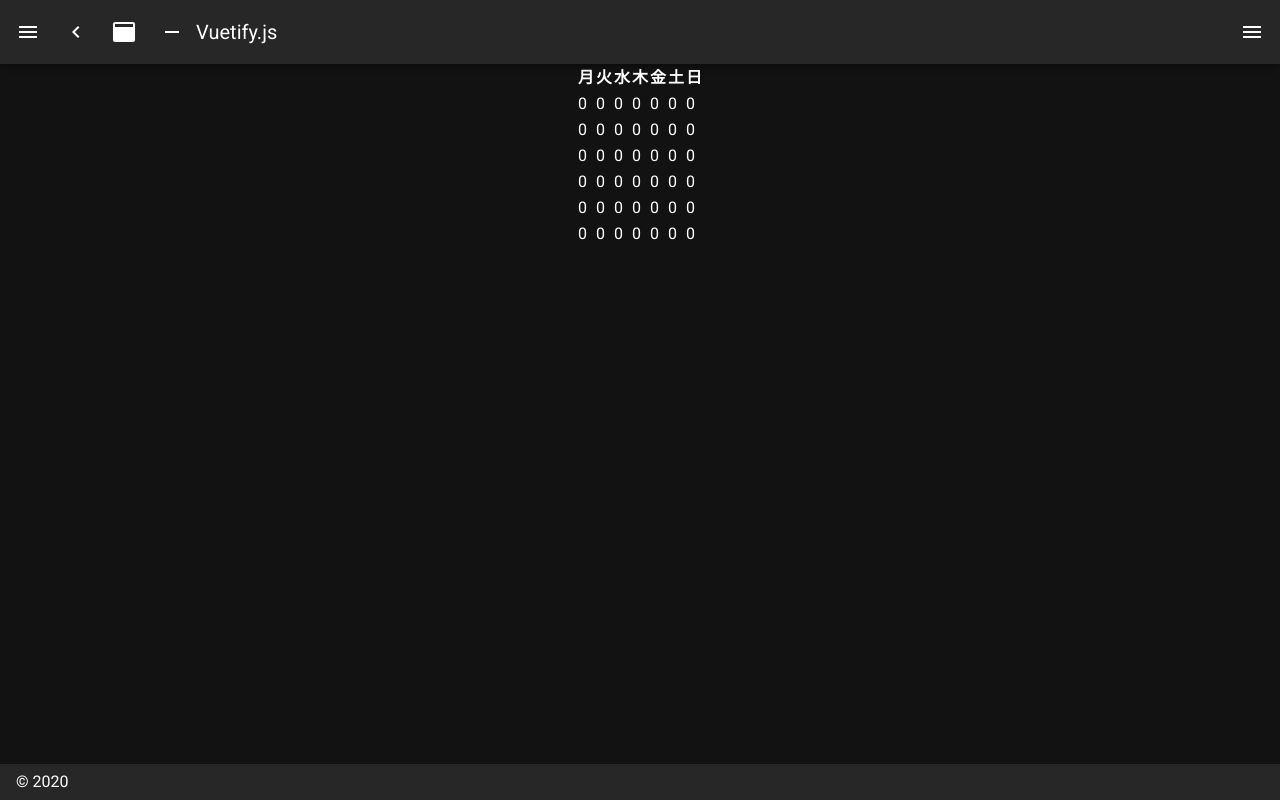
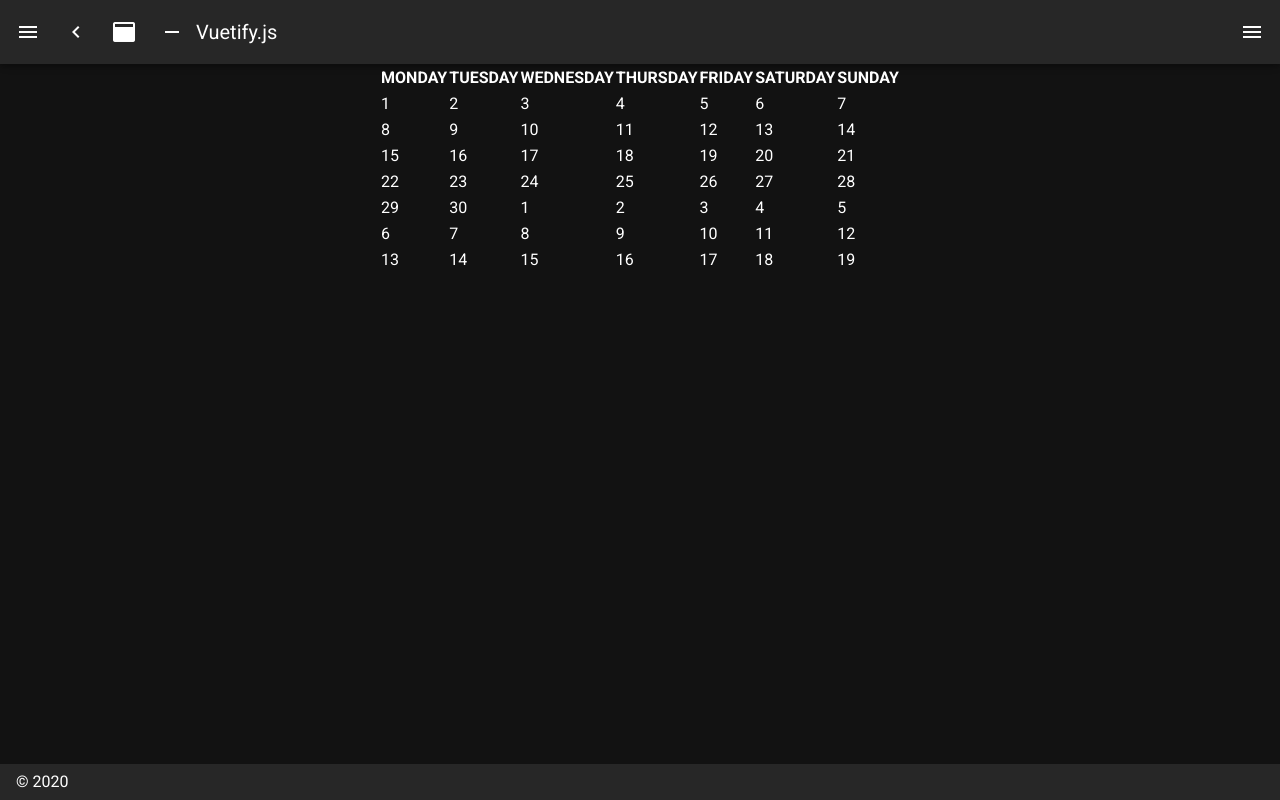
Before and after one commit to ikeyu0806/vue-calendar, a Nuxt app: page / in a window 1280 px wide. Built offline with nearby package versions, Linux system fonts and the light colour scheme.

Commit message:
show wrong date on the table

```diff
--- a/pages/index.vue
+++ b/pages/index.vue
@@ -5,8 +5,10 @@
         <tr>
           <th v-for="week in weeks" v-bind:key="week.id">{{ week.value }}</th>
         </tr>
-        <tr v-for="n of 6" v-bind:key="n">
-          <td v-for="n of 7" v-bind:key="n">{{ startDay }}</td>
+        <tr v-for="(week, index) in calendars" :key="index">
+          <td v-for="(day, index) in week" :key="index">
+            {{ day.date }}
+          </td>
         </tr>
       </thead>
     </table>
@@ -14,42 +16,65 @@
 </template>
 
 <script>
-
+/* eslint-disable */
 export default {
   data () {
     return {
       weeks: [
-        { id: 1, value: '月' },
-        { id: 2, value: '火' },
-        { id: 3, value: '水' },
-        { id: 4, value: '木' },
-        { id: 5, value: '金' },
-        { id: 6, value: '土' },
-        { id: 7, value: '日' }
+        { id: 1, value: 'MONDAY' },
+        { id: 2, value: 'TUESDAY' },
+        { id: 3, value: 'WEDNESDAY' },
+        { id: 4, value: 'THURSDAY' },
+        { id: 5, value: 'FRIDAY' },
+        { id: 6, value: 'SATURDAY' },
+        { id: 7, value: 'SUNDAY' }
       ]
     }
   },
   computed: {
+    calendars () {
+      return this.renderCalendar()
+    }
+  },
+  methods: {
     date () {
       return new Date()
     },
     year () {
-      return this.date.getFullYear()
+      return this.date().getFullYear()
     },
     month () {
-      return this.date.getMonth()
+      return this.date().getMonth()
+    },
+    endDayCount () {
+      return this.endDate().getDay()
+    },
+    startDay () {
+      return this.startDate().getDay()
     },
     startDate () {
-      return new Date(this.year, this.month - 1, 1)
+      return new Date(this.year(), this.month() - 1, 1)
     },
     endDate () {
-      return new Date(this.year, this.month, 0)
+      return new Date(this.year(), this.month(), 0)
     },
-    endDayCount () {
-      return this.endDate.getDay()
-    },
-    startDay () {
-      return this.startDate.getDay()
+    renderCalendar () {
+      let startDate = this.startDate()
+      let currentDate = startDate
+      const calendars = []
+      for(let i=0;i<7;i++){
+        let weekRow = []
+        for (let day = 0; day < 7; day++) {
+          weekRow.push({
+            date: currentDate.getDate()
+          })
+          currentDate.setDate(currentDate.getDate() + 1)
+          console.log(currentDate)
+          console.log(weekRow)
+        }
+        calendars.push(weekRow)
+      }
+      return calendars
     }
   },
   components: {
```
